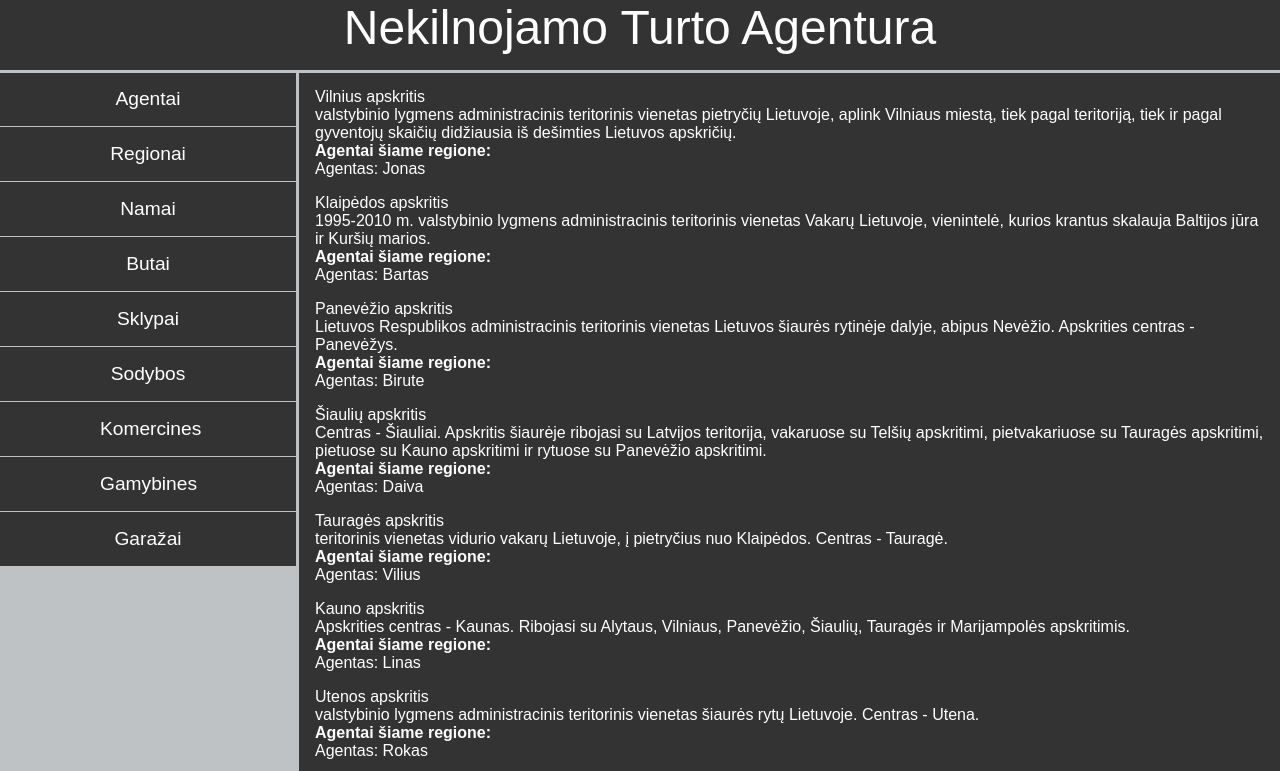
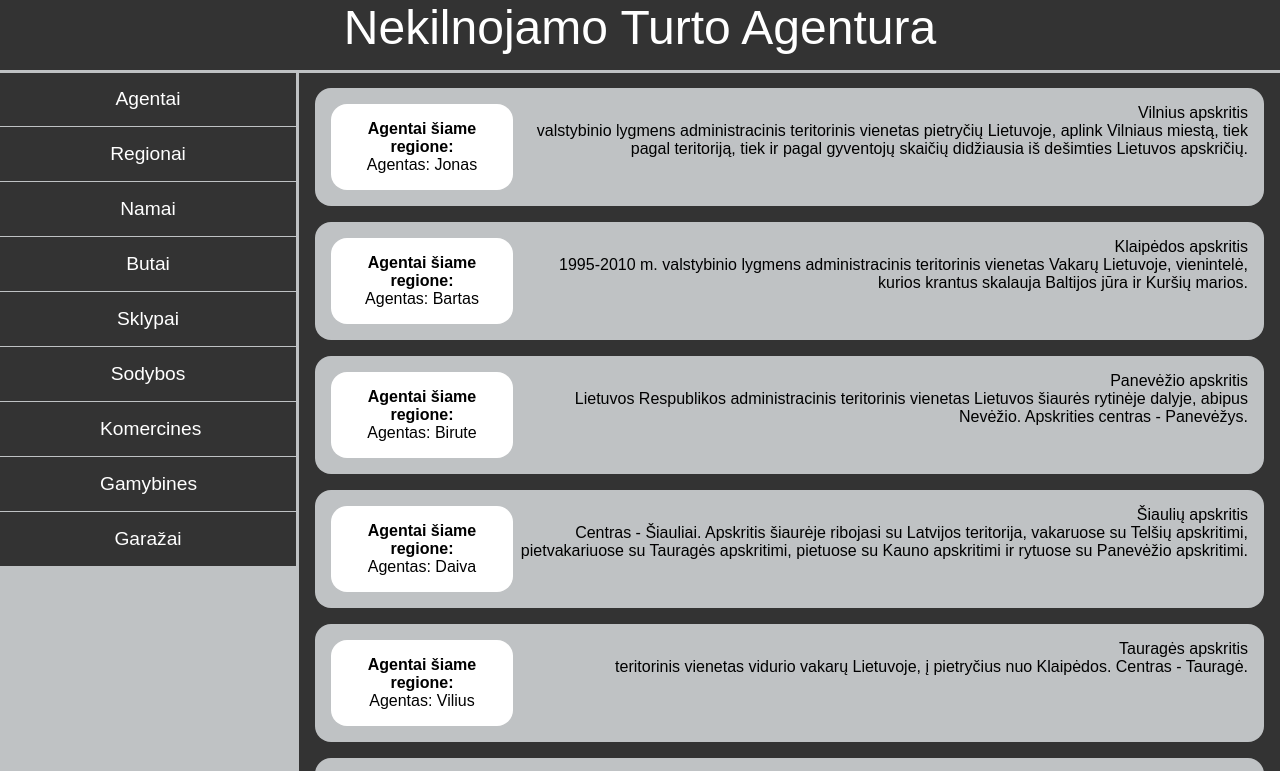
Before and after one commit to odilijus-grinkas/nt-projektas, a plain HTML site: page index.html in a window 1280 px wide. Both pictures are taken after a click on the element "Regionai". Shown: the top 771 px of the page. Drawn offline with Linux system fonts and the light colour scheme.

Commit message:
uzdejau stylius regionu isvedimui

```diff
--- a/klases/NTSvetaine.js
+++ b/klases/NTSvetaine.js
@@ -54,6 +54,7 @@ class NTSvetaine {
       const agentsInRegion = regionas.agentai(agentai);
 
       const regionContainer = document.createElement('div');
+      regionContainer.classList.add('regionai');
       regionContainer.appendChild(regionoIsvedimas);
 
       if (agentsInRegion.length > 0) {
--- a/styles/nt_page.css
+++ b/styles/nt_page.css
@@ -104,3 +104,28 @@ body{
   content:"Aprasymas:";
   font-size: 2em;
 } */
+.regionai{
+  background-color: rgb(191, 194, 196);
+  border-radius: 1rem;
+  color: black;
+  padding: 1rem;
+  display: grid;
+  grid-template-columns: 1fr 1fr 1fr 1fr 1fr;
+  grid-template-rows: 1fr 1fr;
+  grid-template:
+  "a t t t t"
+  "a t t t t"
+  ;
+}
+.agentai-regione{
+  background-color: white;
+  border-radius: 1rem;
+  padding: 1rem;
+  grid-area: a;
+  text-align: center;
+  width: 150px;
+}
+.regionas-katalogui{
+  grid-area: t;
+  text-align: end;
+}
```
